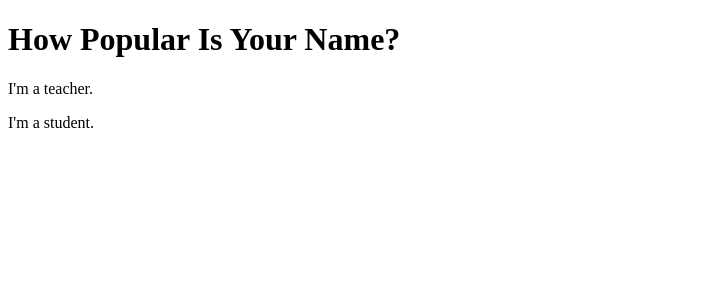
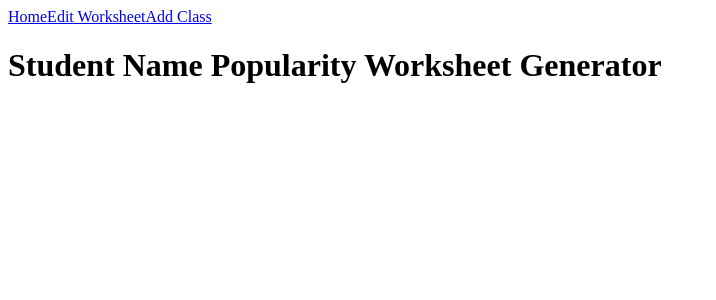
Before and after one commit to aalvinlin/student-name-popularity-fe, a React (Vite) app: page / in a window 1280 px wide. Shown: the top 300 px of the page, without its empty margins (0-716 px from the left). Built offline with nearby package versions, Linux system fonts and the light colour scheme.

Commit message:
add Menu component before routes so every page will have the menu

```diff
--- a/src/App.js
+++ b/src/App.js
@@ -1,6 +1,7 @@
 import React from "react";
 import { Route, Switch } from "react-router-dom";
 
+import Menu from "./components/Menu";
 import Home from "./components/Home";
 import EditWorksheet from "./components/EditWorksheet";
 import AddClass from "./components/AddClass";
@@ -9,6 +10,7 @@ const App = () => {
 
   return (
   <>
+    <Menu />
     <Switch>
       <Route path="/edit_worksheet">
         <EditWorksheet />
--- a/src/components/Home.js
+++ b/src/components/Home.js
@@ -4,9 +4,8 @@ const Home = () => {
 
     return (
         <>
-            <h1>How Popular Is Your Name?</h1>
-                <p>I'm a teacher.</p>
-                <p>I'm a student.</p>
+            <h1>Student Name Popularity Worksheet Generator</h1>
+
         </>
     );
 }
```
